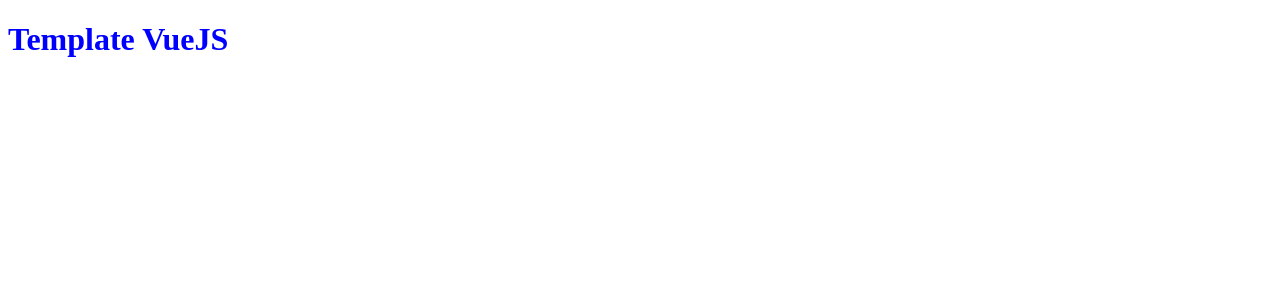
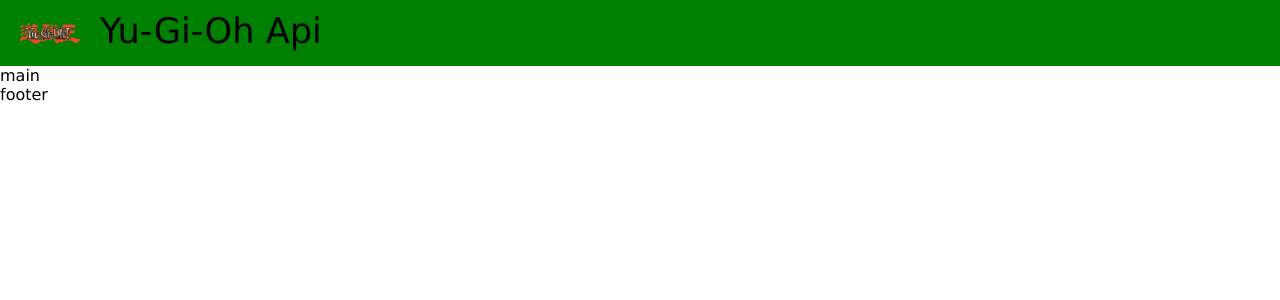
Before and after one commit to OgataiKhan/vite-yu-gi-oh, a Vue app: page / in a window 1280 px wide. Shown: the top 300 px of the page. Built offline with nearby package versions, Linux system fonts and the light colour scheme.

Commit message:
feat: header

```diff
--- a/index.html
+++ b/index.html
@@ -4,7 +4,7 @@
     <meta charset="UTF-8" />
 
     <meta name="viewport" content="width=device-width, initial-scale=1.0" />
-    <title>Template VueJS</title>
+    <title>Vite Yu-Gi-Oh</title>
   </head>
   <body>
     <div id="app"></div>
--- a/src/App.vue
+++ b/src/App.vue
@@ -1,6 +1,15 @@
 <script>
+import Header from './components/Header.vue';
+import Main from './components/Main.vue';
+import Footer from './components/Footer.vue';
+
 export default {
-  name: 'DefaultTemplate',
+  name: 'App',
+  components: {
+    Header,
+    Main,
+    Footer,
+  },
 
   data() {
     return {
@@ -11,7 +20,9 @@ export default {
 </script>
 
 <template>
-  <h1>{{ text }}</h1>
+  <Header />
+  <Main />
+  <Footer />
 </template>
 
-<style scoped lang="scss"></style>
+<style lang="scss"></style>
--- a/src/assets/scss/partial/_common.scss
+++ b/src/assets/scss/partial/_common.scss
@@ -3,9 +3,3 @@
 COMMON
 *********
 */
-
-@use './variables' as *;
-
-h1 {
-  color: $primary-color;
-}
--- a/src/assets/scss/partial/_fonts.scss
+++ /dev/null
@@ -1,5 +0,0 @@
-/*
-*********
-FONTS
-*********
-*/
--- a/src/assets/scss/partial/_reset.scss
+++ b/src/assets/scss/partial/_reset.scss
@@ -3,3 +3,18 @@
 RESET
 *********
 */
+
+* {
+  padding: 0;
+  margin: 0;
+  box-sizing: border-box;
+}
+
+img {
+  width: 100%;
+  display: block;
+}
+
+ul {
+  list-style: none;
+}
--- /dev/null
+++ b/src/assets/scss/partial/_typography.scss
@@ -0,0 +1,14 @@
+/*
+*********
+TYPOGRAPHY
+*********
+*/
+
+body {
+  font-family: Verdana, Geneva, Tahoma, sans-serif;
+}
+
+h1 {
+  font-weight: 400;
+  font-size: 2.2rem;
+}
--- a/src/assets/scss/partial/_variables.scss
+++ b/src/assets/scss/partial/_variables.scss
@@ -4,4 +4,5 @@ VARIABLES
 *********
 */
 
-$primary-color: blue;
+$primary-color: #D48F38;
+$secondary-color: #FFFFFF;
--- a/src/assets/scss/style.scss
+++ b/src/assets/scss/style.scss
@@ -1 +1,3 @@
 @use './partial/common' as *;
+@use './partial/reset' as *;
+@use './partial/typography' as *;
--- /dev/null
+++ b/src/components/Footer.vue
@@ -0,0 +1,18 @@
+<script>
+
+export default {
+  name: 'Footer',
+
+};
+
+</script>
+
+<template>
+  <footer>
+    footer
+  </footer>
+</template>
+
+<style lang="scss" scoped>
+
+</style>
--- /dev/null
+++ b/src/components/Header.vue
@@ -0,0 +1,33 @@
+<script>
+
+export default {
+  name: 'Header',
+
+};
+
+</script>
+
+<template>
+  <header>
+    <div class="logo">
+      <img src="/public/img/logo.png" alt="Yu-Gi-Oh logo">
+    </div>
+    <h1>Yu-Gi-Oh Api</h1>
+  </header>
+</template>
+
+<style lang="scss" scoped>
+  header {
+    display: flex;
+    align-items: center;
+    .logo {
+      width: 100px;
+      padding: 20px;
+    }
+    h1 {
+      padding-top: 10px;
+      padding-bottom: 15px;
+    }
+    background-color: green;
+  }
+</style>
--- /dev/null
+++ b/src/components/Main.vue
@@ -0,0 +1,18 @@
+<script>
+
+export default {
+  name: 'Main',
+
+};
+
+</script>
+
+<template>
+  <main>
+    main
+  </main>
+</template>
+
+<style lang="scss" scoped>
+
+</style>
```
Also changed, not shown: public/img/logo.png (added).
